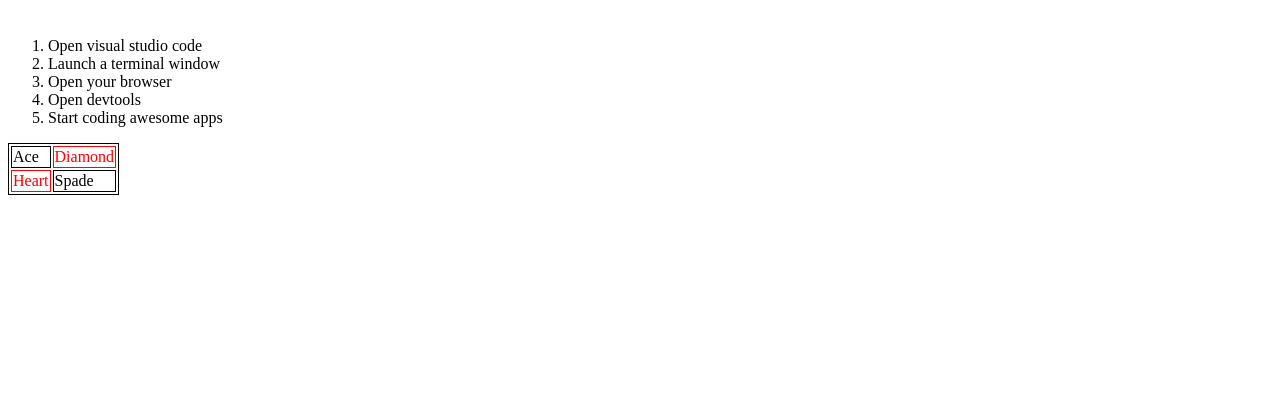
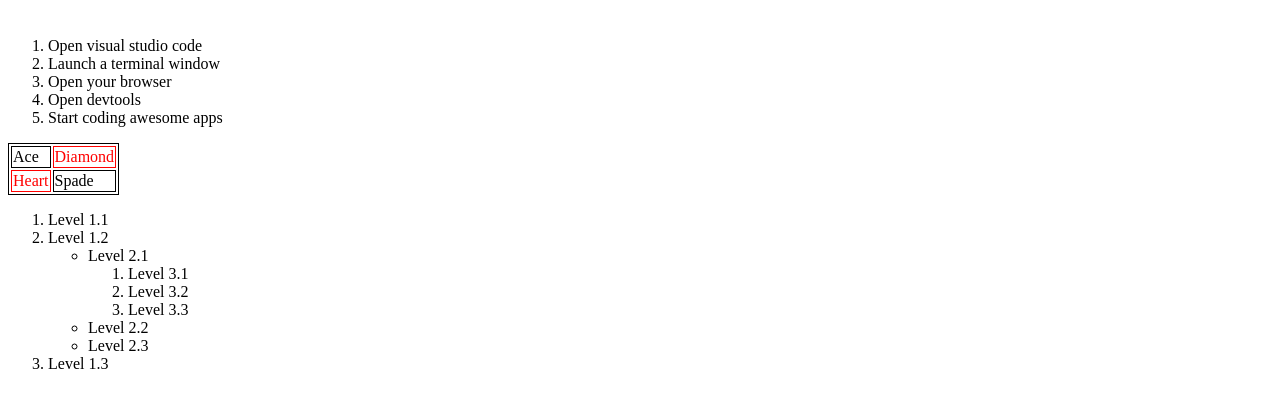
Before and after one commit to ajrwum/initial-workshop, a plain HTML site: page index.html in a window 1280 px wide. Shown: the part 120-528 px from the top of the page. Drawn offline with Linux system fonts and the light colour scheme.

Commit message:
step 3, iteration 4

```diff
--- a/index.html
+++ b/index.html
@@ -29,5 +29,23 @@
       <td class="black">Spade</td>
     </tr>
   </table>
+  <!-- Step 3 - Iteration 4 -->
+  <ol>
+    <li>Level 1.1</li>
+    <li>Level 1.2
+      <ul>
+        <li>Level 2.1
+          <ol>
+            <li>Level 3.1</li>
+            <li>Level 3.2</li>
+            <li>Level 3.3</li>
+          </ol>
+        </li>
+        <li>Level 2.2</li>
+        <li>Level 2.3</li>
+      </ul>
+    </li>
+    <li>Level 1.3</li>
+  </ol>
 </body>
 </html>
```
